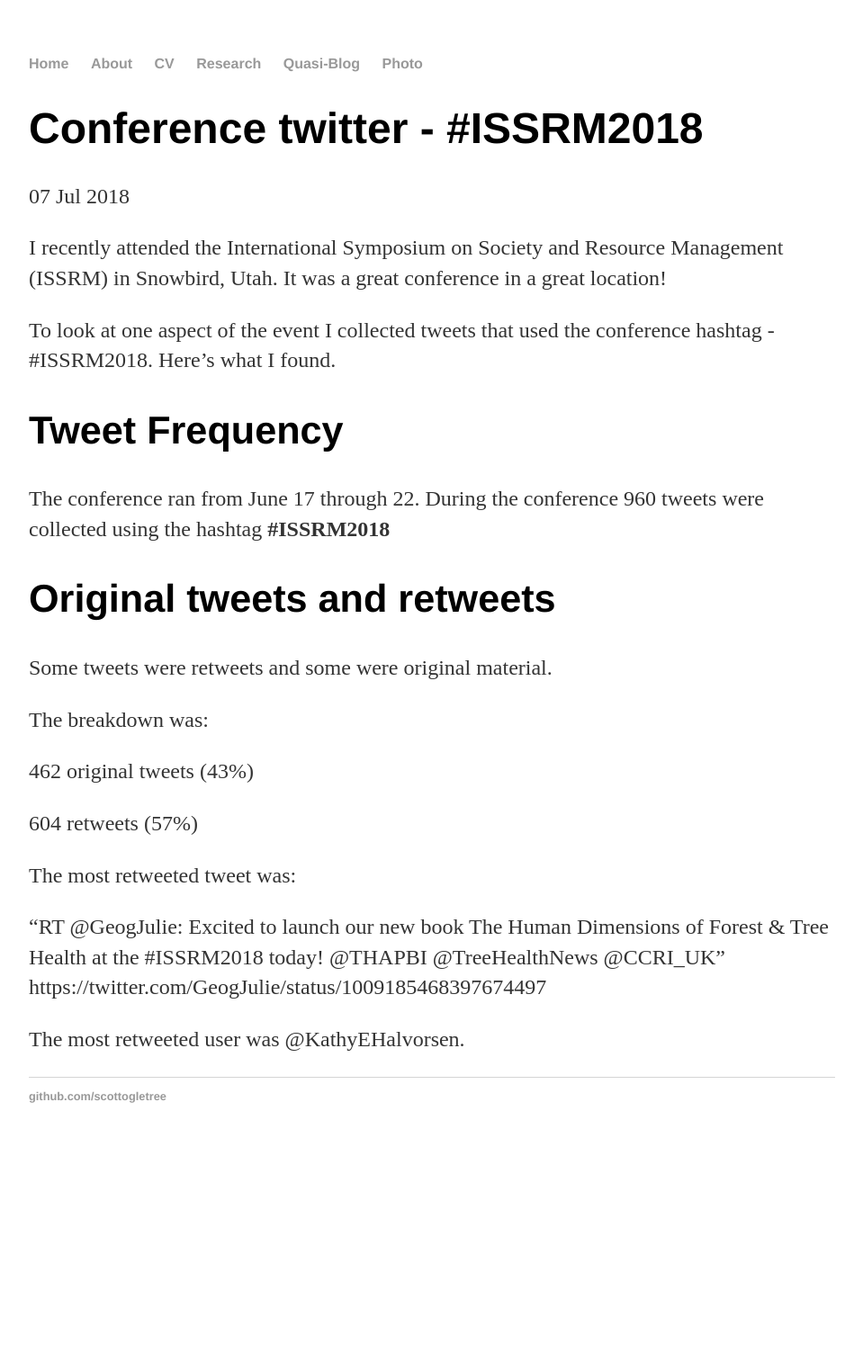
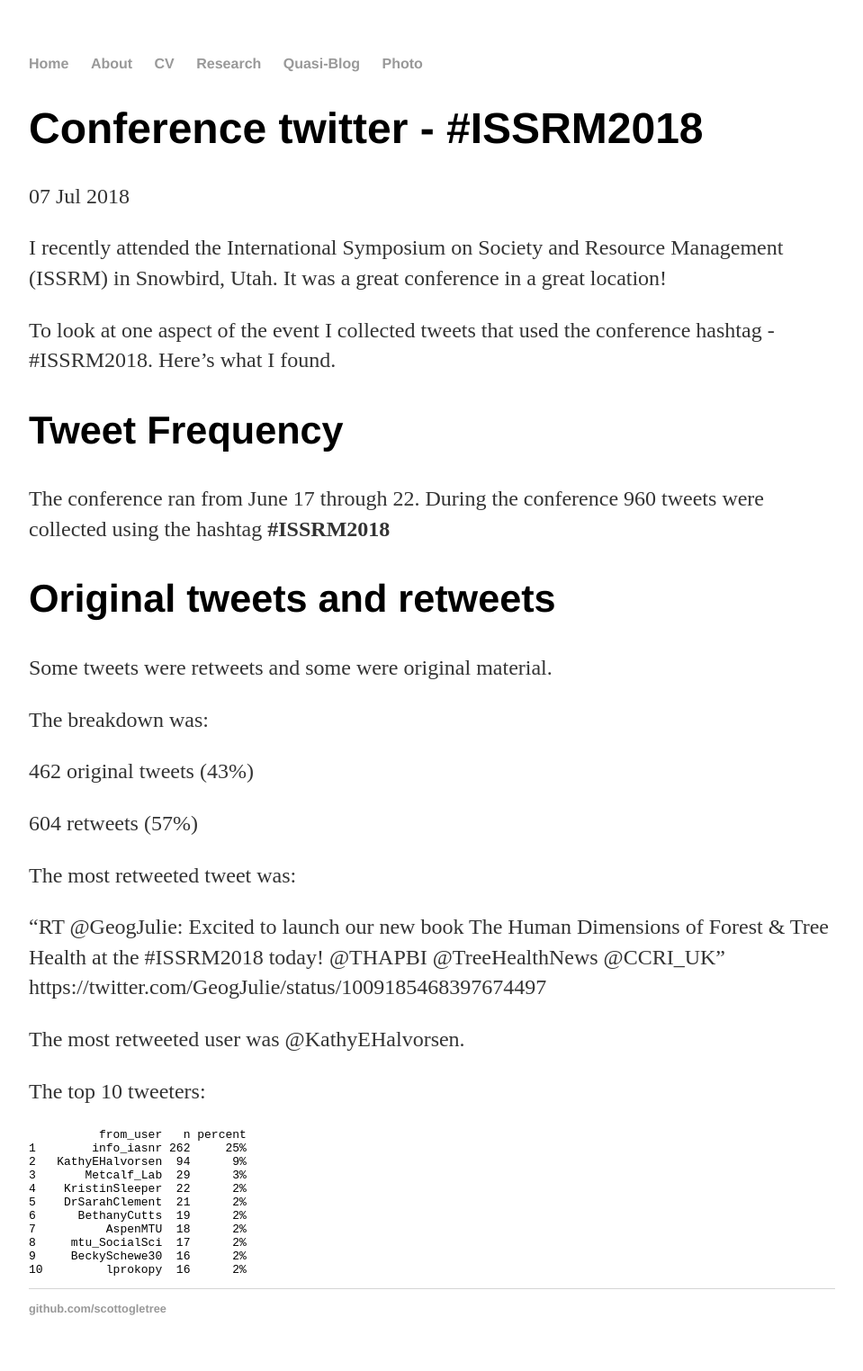
Before and after one commit to scottogletree/ogletrees.github.io, a Jekyll site: the page built from _posts/2018-07-07-ISSRM-twitter.md, in a window 1280 px wide. Shown: the whole page at 90% size, without its empty margins (160-1119 px from the left). Built offline with Jekyll 4.4.1, drawn with Linux system fonts in a browser that asks for light colours; before the commit the page ends 1288 px from its top, so only the background shows below that.

Commit message:
Update 2018-07-07-ISSRM-twitter.md

```diff
--- a/_posts/2018-07-07-ISSRM-twitter.md
+++ b/_posts/2018-07-07-ISSRM-twitter.md
@@ -28,3 +28,17 @@ The most retweeted tweet was:
 "RT @GeogJulie: Excited to launch our new book The Human Dimensions of Forest & Tree Health at the #ISSRM2018 today! @THAPBI @TreeHealthNews @CCRI_UK" https://twitter.com/GeogJulie/status/1009185468397674497
 
 The most retweeted user was @KathyEHalvorsen.
+
+The top 10 tweeters:
+
+              from_user   n percent
+    1        info_iasnr 262     25%
+    2   KathyEHalvorsen  94      9%
+    3       Metcalf_Lab  29      3%
+    4    KristinSleeper  22      2%
+    5    DrSarahClement  21      2%
+    6      BethanyCutts  19      2%
+    7          AspenMTU  18      2%
+    8     mtu_SocialSci  17      2%
+    9     BeckySchewe30  16      2%
+    10         lprokopy  16      2%
```
